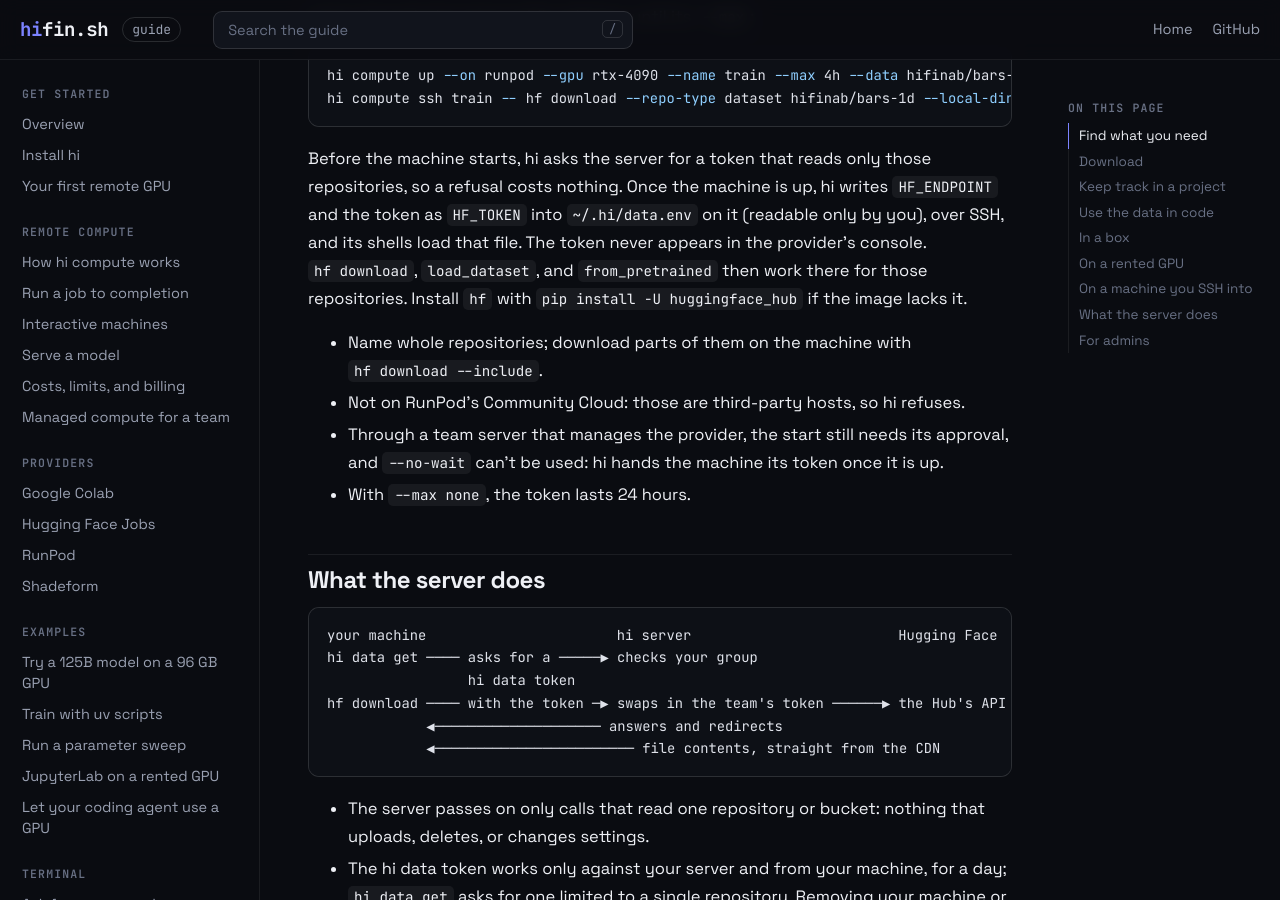
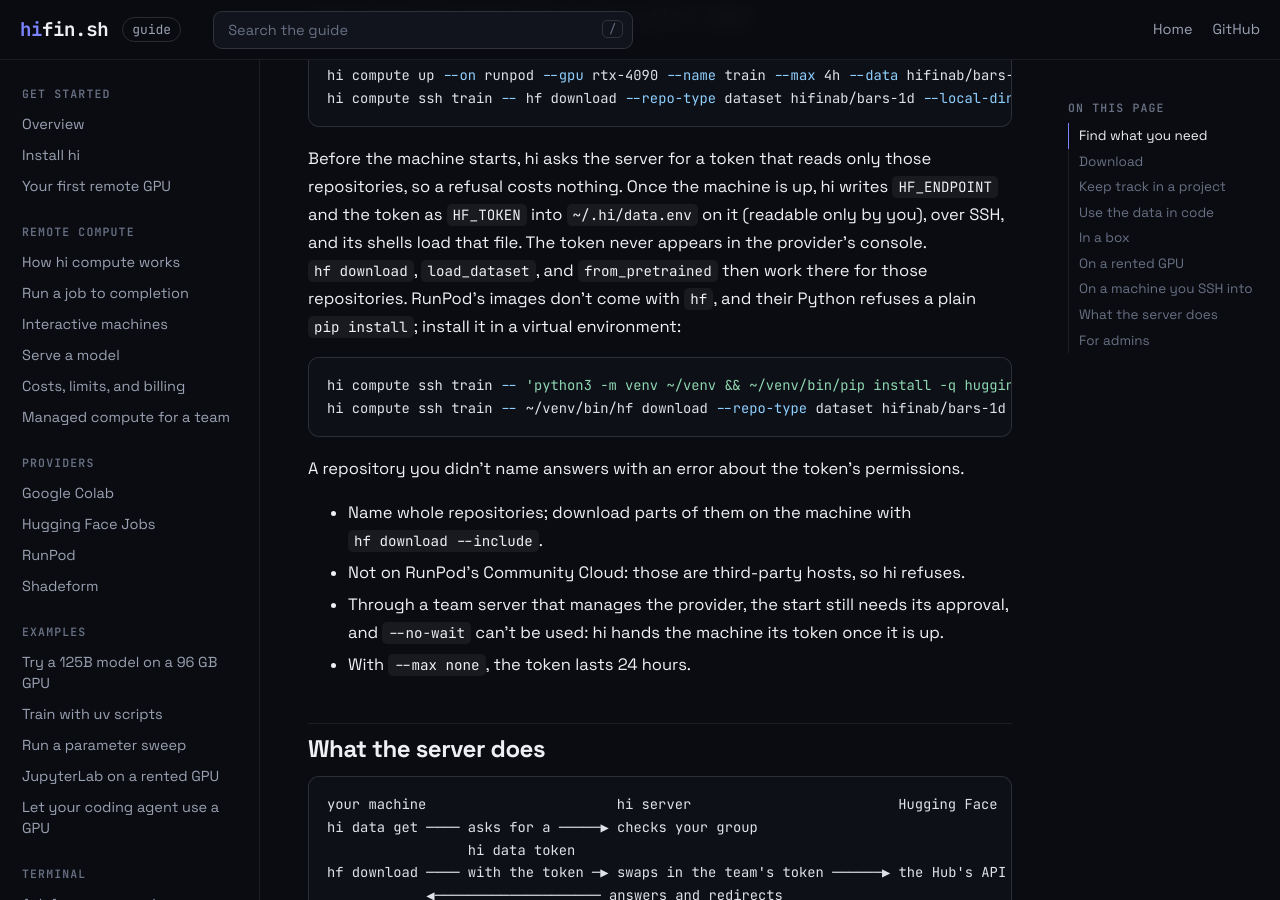
Before and after one commit to hifinab/cli, a Jekyll site: the page built from guide/data/index.md, in a window 1280 px wide and 900 px high, scrolled down 3113 px. Built offline with Jekyll 4.4.1, drawn with Linux system fonts in a browser that asks for light colours.

Commit message:
hi compute up --data: tested on RunPod; ready as v0.29.0
Tested on RunPod through vmhiserver: the machine's shells had HF_ENDPOINT
and HF_TOKEN, hf download and load_dataset read hifinab/bars-1d, and a
repository not named was refused. The guide says how to install hf in a
venv on RunPod, whose images lack it and refuse a plain pip install.
The rest of v0.29.0 moves to v0.29.1.

Co-Authored-By: Claude Opus 5.5 <noreply@anthropic.com>

````diff
--- a/guide/data/index.md
+++ b/guide/data/index.md
@@ -138,8 +138,17 @@ those repositories, so a refusal costs nothing. Once the machine is up, hi
 writes `HF_ENDPOINT` and the token as `HF_TOKEN` into `~/.hi/data.env` on
 it (readable only by you), over SSH, and its shells load that file. The token
 never appears in the provider's console. `hf download`, `load_dataset`,
-and `from_pretrained` then work there for those repositories. Install `hf`
-with `pip install -U huggingface_hub` if the image lacks it.
+and `from_pretrained` then work there for those repositories. RunPod's
+images don't come with `hf`, and their Python refuses a plain `pip install`;
+install it in a virtual environment:
+
+```sh
+hi compute ssh train -- 'python3 -m venv ~/venv && ~/venv/bin/pip install -q huggingface_hub datasets'
+hi compute ssh train -- ~/venv/bin/hf download --repo-type dataset hifinab/bars-1d --local-dir data/bars-1d
+```
+
+A repository you didn't name answers with an error about the token's
+permissions.
 
 - Name whole repositories; download parts of them on the machine with
   `hf download --include`.
````
Also changed, not shown: docs/roadmap.md (+16 -10 lines), docs/specs/ideas/hi_server_expose.md (+1 -1 lines), skills/hi/SKILL.md (+2 -1 lines).
